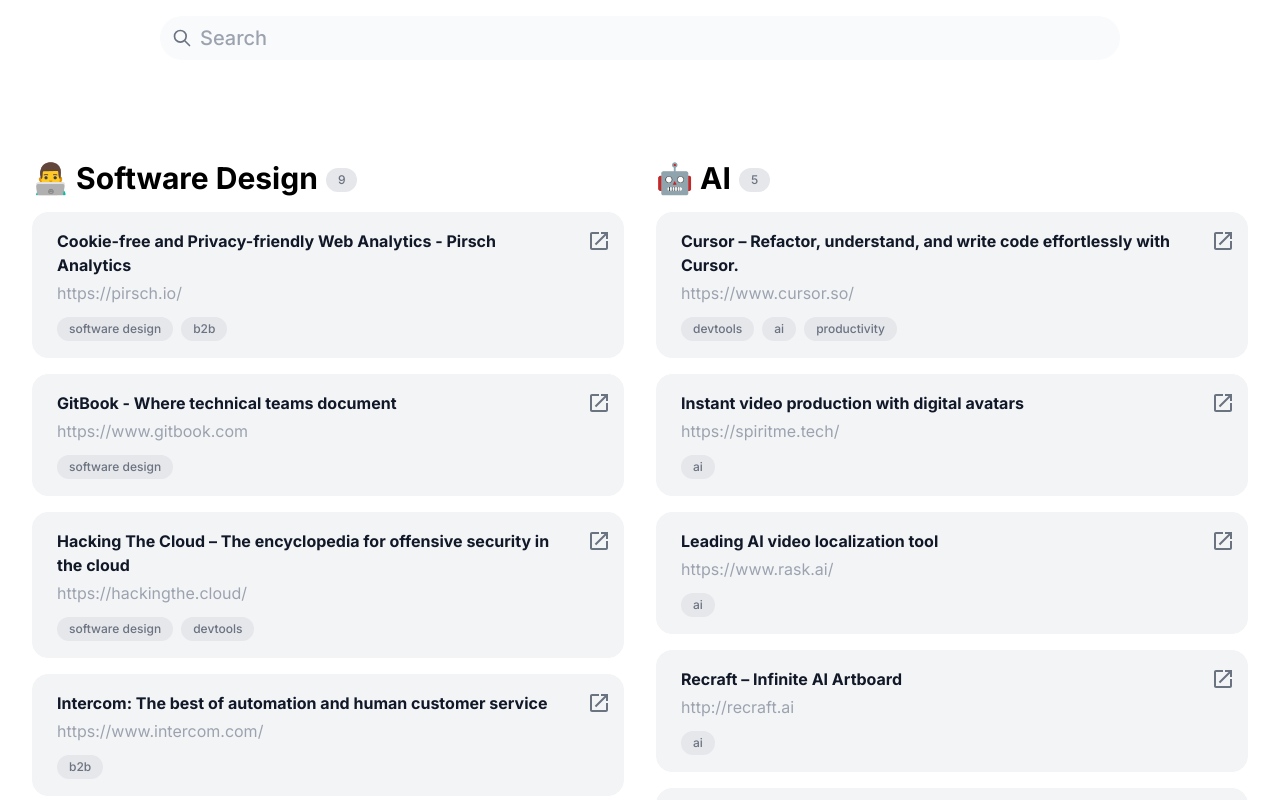
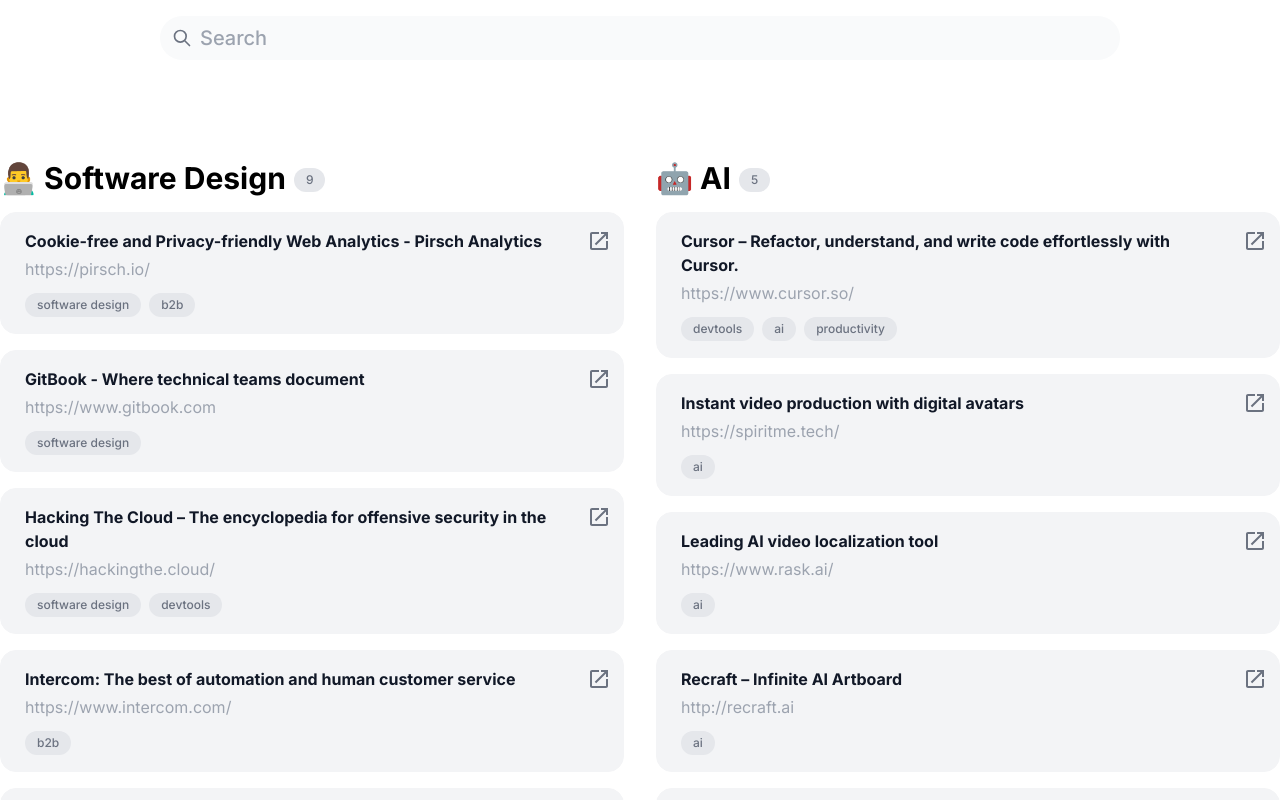
Before and after one commit to egor-baranov/sitebook, a Next.js app: page / in a window 1280 px wide. Shown: the top 800 px of the page. Built offline with nearby package versions, Linux system fonts and the light colour scheme.

Commit message:
fixed paddings

```diff
--- a/components/Layout.tsx
+++ b/components/Layout.tsx
@@ -4,7 +4,7 @@
 
 export const MainLayout: React.FC<{ children: ReactNode; className?: string }> = ({ children, className }) => {
     return (
-        <main className={clsx("max-w-full mx-auto pt-4 px-8 min-h-[80%]", className)}>
+        <main className={clsx("max-w-full mx-auto pt-4 min-h-[80%]", className)}>
             {/*<HeaderSpacer />*/}
             {children}
         </main>
--- a/pages/index.tsx
+++ b/pages/index.tsx
@@ -103,7 +103,9 @@
                         <div className={isMobile ? "grid grid-cols-1" : "grid grid-cols-2 gap-8"}>
                             {displayValues.map(v => group(v[0], v[1]))}
                         </div>
-                        : <div className="text-3xl font-bold mr-2 flex flex-col items-center justify-center"> Nothing was found, try another query </div>
+                        : <div className="text-3xl font-bold mr-2 flex flex-col items-center justify-center">
+                            Nothing was found, try another query
+                        </div>
                 }
             </MainLayout>
         </div>
```
